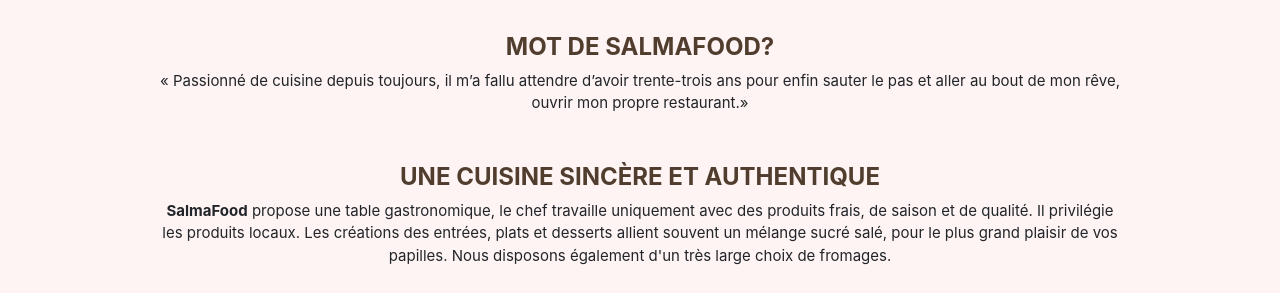
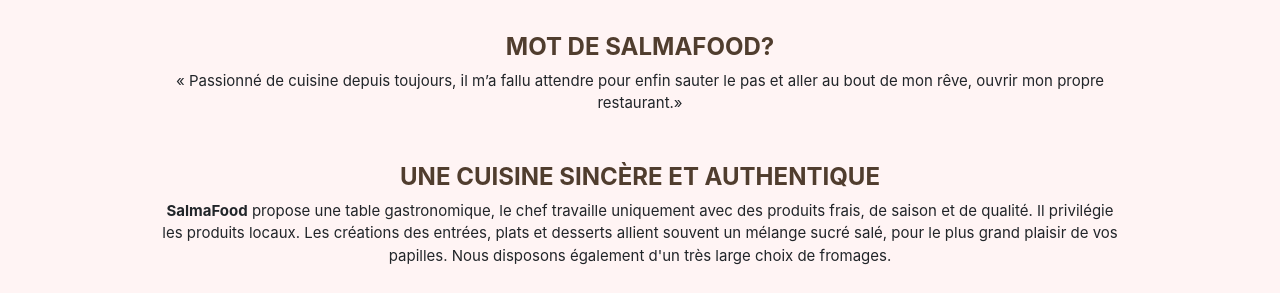
Before and after one commit to salma-mindy/restau, a plain HTML site: page index.html in a window 1280 px wide. Shown: the part 715-1008 px from the top of the page. Drawn offline with nearby package versions, Linux system fonts and the light colour scheme.

Commit message:
Update index.html

```diff
--- a/index.html
+++ b/index.html
@@ -47,7 +47,7 @@
             <div class="text-center mt-5 mb-5">
                 <h4 style="color: #503d2e;font-weight: bold;">MOT DE SALMAFOOD?</h4>
                 <p class="m-2" id="dest" style="padding-left: 150px;padding-right: 150px;text-align: center;font-size: 15px;">
-                    « Passionné de cuisine depuis toujours, il m’a fallu attendre d’avoir trente-trois ans pour enfin sauter le pas et aller au bout de mon rêve, ouvrir mon propre restaurant.»
+                    « Passionné de cuisine depuis toujours, il m’a fallu attendre pour enfin sauter le pas et aller au bout de mon rêve, ouvrir mon propre restaurant.»
                 </p>
             </div>
         </section>
```
